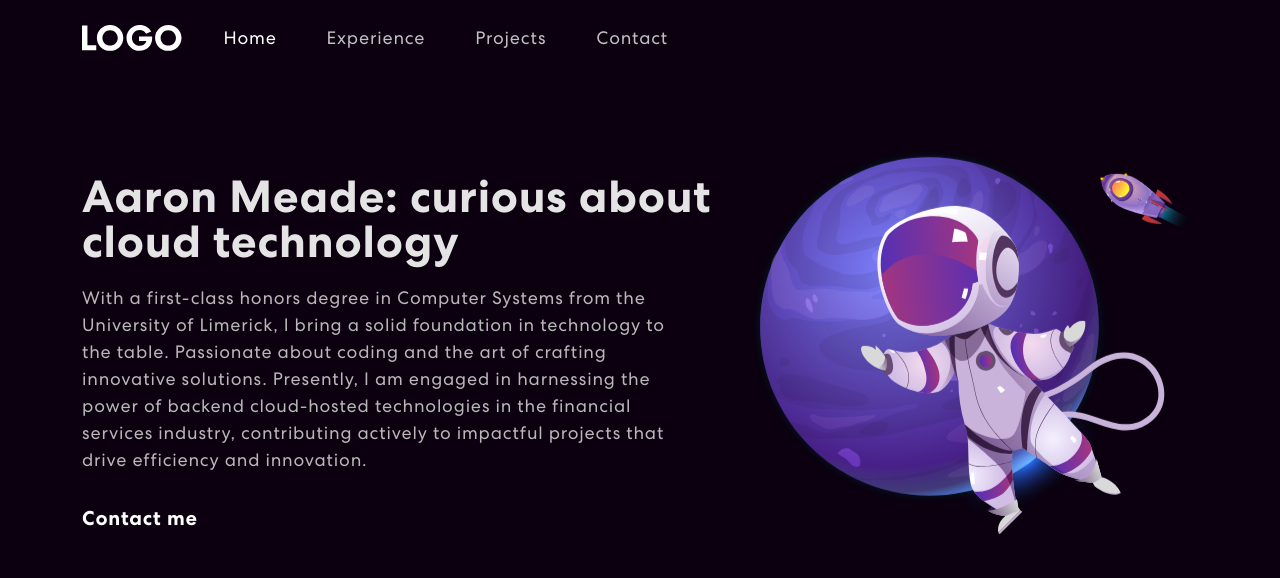
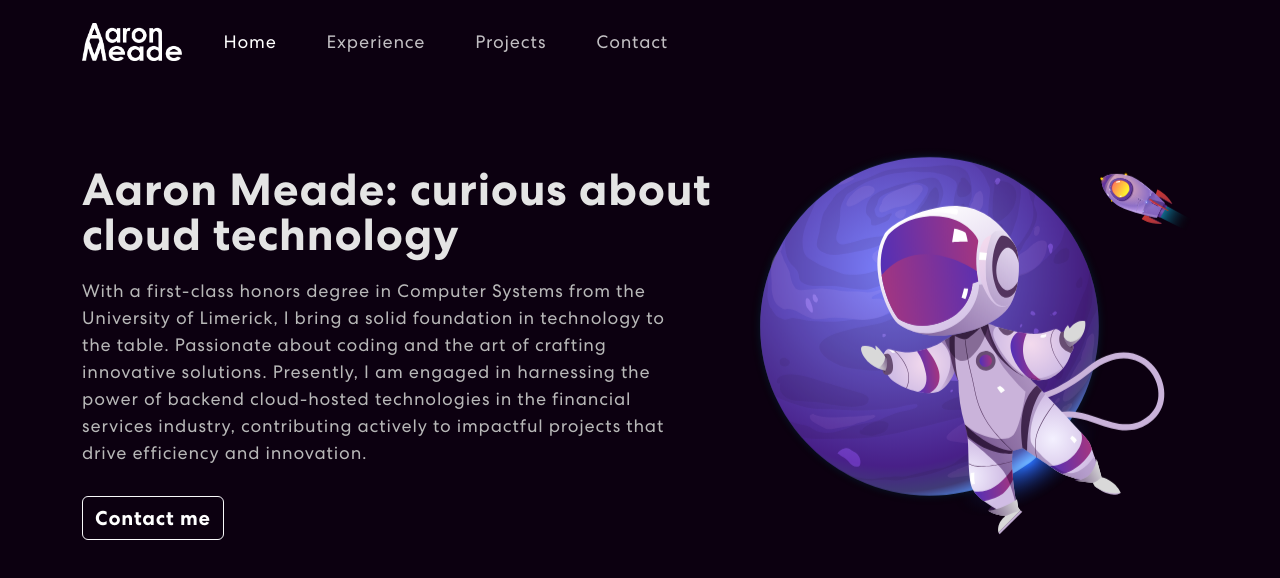
Before and after one commit to aaron020/personal-website, a React (Create React App) app: page / in a window 1280 px wide. Shown: the top 578 px of the page. Built offline with nearby package versions, Linux system fonts and the light colour scheme.

Commit message:
updating logo

```diff
--- a/src/components/Banner.js
+++ b/src/components/Banner.js
@@ -1,6 +1,7 @@
 import { Col, Container, Row } from "react-bootstrap"
 import headerImg from "../assets/img/header-img.svg"
 import { useState, useEffect } from 'react';
+import Button from 'react-bootstrap/Button';
 
 
 export const Banner = () => {
@@ -8,7 +9,7 @@ export const Banner = () => {
     const [isDeleting, setIsDeleting] = useState(false);
     const toRotate = ["cloud technology", "backend technology", "software engineering"]
     const [text, setText] = useState('');
-    const [delta, setDelta] = useState(300 - Math.random() * 250)
+    const [delta, setDelta] = useState(50)
     const period = 5000;
 
     useEffect(() => {
@@ -26,7 +27,7 @@ export const Banner = () => {
         setText(updatedText);
 
         if(isDeleting){
-            setDelta(prevDelta => prevDelta /2)
+            setDelta(10)
         }
 
         if(!isDeleting && updatedText === fullText){
@@ -35,7 +36,7 @@ export const Banner = () => {
         }else if(isDeleting && updatedText === ''){
             setIsDeleting(false);
             setLoopNum(loopNum + 1);
-            setDelta(500);
+            setDelta(100);
         }
     }
 
@@ -46,7 +47,7 @@ export const Banner = () => {
                     <Col xs={12} md={6} xl={7}>
                         <h1>{`Aaron Meade: curious about `}<span className="wrap">{text}</span></h1>
                         <p>With a first-class honors degree in Computer Systems from the University of Limerick, I bring a solid foundation in technology to the table. Passionate about coding and the art of crafting innovative solutions. Presently, I am engaged in harnessing the power of backend cloud-hosted technologies in the financial services industry, contributing actively to impactful projects that drive efficiency and innovation.</p>
-                        <button onClick={() => console.log('contact')}>Contact me</button>
+                        <Button variant="outline-light" onClick={() => console.log('contact')}>Contact me</Button>
                     </Col>
                     <Col xs={12} md={6} xl={5}>
                         <img src={headerImg} alt="Header Image"></img>
--- a/src/components/NavBar.js
+++ b/src/components/NavBar.js
@@ -2,7 +2,7 @@ import Container from 'react-bootstrap/Container';
 import Nav from 'react-bootstrap/Nav';
 import Navbar from 'react-bootstrap/Navbar';
 import { useState, useEffect } from 'react';
-import logo from '../assets/img/logo.svg'
+import logo from '../assets/img/logo.png'
 
 
 
```
Also changed, not shown: src/assets/img/logo.png (added).
